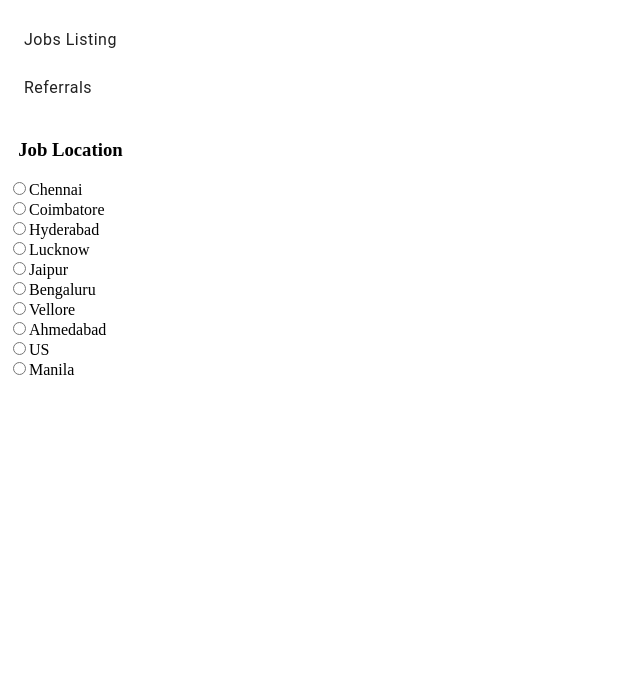
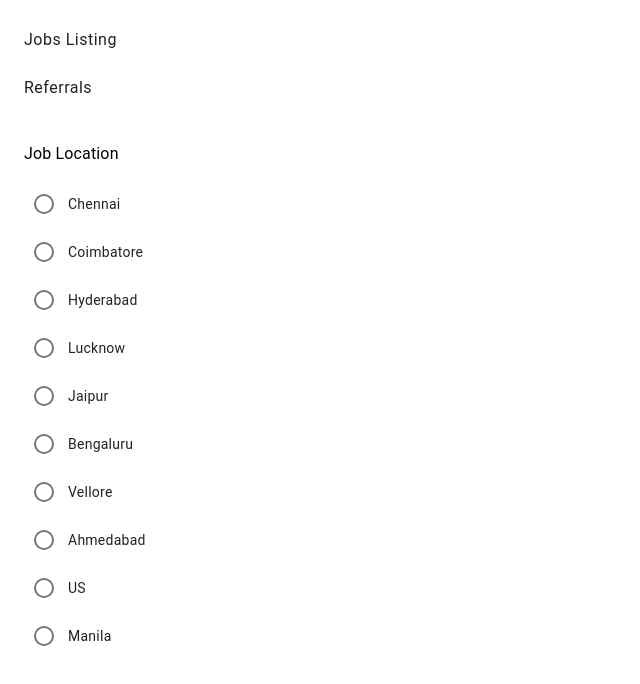
Before and after one commit to mithun30052001/angular-filters, an Angular app: page / in a window 1280 px wide. Shown: the top 684 px of the page, without its empty margins (0-640 px from the left). Built offline with nearby package versions, Linux system fonts and the light colour scheme.

Commit message:
normal radio is modified as mat-radio buttons

```diff
--- a/src/app/below-menu/below-menu.component.html
+++ b/src/app/below-menu/below-menu.component.html
@@ -1,43 +1,10 @@
-<div class="below-menu">
-  <h3 style="text-align: center;">Job Location</h3>
-  <div>
-    <input type="radio" name="location" id="chennai" value="Chennai" (change)="updateLocation($event)">
-    <label for="chennai">Chennai</label>
-  </div>
-  <div>
-    <input type="radio" name="location" id="coimbatore" value="Coimbatore" (change)="updateLocation($event)">
-    <label for="coimbatore">Coimbatore</label>
-  </div>
-  <div>
-    <input type="radio" name="location" id="hyderabad" value="Hyderabad" (change)="updateLocation($event)">
-    <label for="hyderabad">Hyderabad</label>
-  </div>
-  <div>
-    <input type="radio" name="location" id="lucknow" value="Lucknow" (change)="updateLocation($event)">
-    <label for="lucknow">Lucknow</label>
-  </div>
-  <div>
-    <input type="radio" name="location" id="jaipur" value="Jaipur" (change)="updateLocation($event)">
-    <label for="jaipur">Jaipur</label>
-  </div>
-  <div>
-    <input type="radio" name="location" id="bengaluru" value="Bengaluru" (change)="updateLocation($event)">
-    <label for="bengaluru">Bengaluru</label>
-  </div>
-  <div>
-    <input type="radio" name="location" id="vellore" value="Vellore" (change)="updateLocation($event)">
-    <label for="vellore">Vellore</label>
-  </div>
-  <div>
-    <input type="radio" name="location" id="ahmedabad" value="Ahmedabad" (change)="updateLocation($event)">
-    <label for="ahmedabad">Ahmedabad</label>
-  </div>
-  <div>
-    <input type="radio" name="location" id="us" value="US" (change)="updateLocation($event)">
-    <label for="us">US</label>
-  </div>
-  <div>
-    <input type="radio" name="location" id="manila" value="Manila" (change)="updateLocation($event)">
-    <label for="manila">Manila</label>
-  </div>
-</div>
+<mat-nav-list class="below-menu">
+  <h3 mat-subheader>Job Location</h3>
+  <mat-list-item *ngFor="let location of locations">
+    <mat-radio-button [id]="location.id" [value]="location.value"
+                      (change)="updateLocation($event)"
+                      [checked]="location.value === selectedLocation">
+      {{ location.value }}
+    </mat-radio-button>
+  </mat-list-item>
+</mat-nav-list>
--- a/src/app/below-menu/below-menu.component.ts
+++ b/src/app/below-menu/below-menu.component.ts
@@ -8,19 +8,31 @@ import { ActivatedRoute, Router } from '@angular/router';
 })
 
 export class BelowMenuComponent {
+  locations:any = [];
+  selectedLocation: string = '';
   constructor(private router: Router, private route: ActivatedRoute) { }
 
   ngOnInit(): void {
+    this.locations = [
+      { id: 'chennai', value: 'Chennai' },
+      { id: 'coimbatore', value: 'Coimbatore' },
+      { id: 'hyderabad', value: 'Hyderabad' },
+      { id: 'lucknow', value: 'Lucknow' },
+      { id: 'jaipur', value: 'Jaipur' },
+      { id: 'bengaluru', value: 'Bengaluru' },
+      { id: 'vellore', value: 'Vellore' },
+      { id: 'ahmedabad', value: 'Ahmedabad' },
+      { id: 'us', value: 'US' },
+      { id: 'manila', value: 'Manila' }
+    ];
     this.route.queryParams.subscribe(params => {
-      const location = params['location'];
-      if (location) {
-        (document.getElementById(location.toLowerCase()) as HTMLInputElement).checked = true;
-      }
+      this.selectedLocation = params['location'];
     });
   }
 
   updateLocation(event: any) {
-    const location = event.target.value;
+    console.log("Event",event);
+    const location = event.value;
     this.router.navigate(['/jobs'], { queryParams: { location: location } });
   }
 }
```
